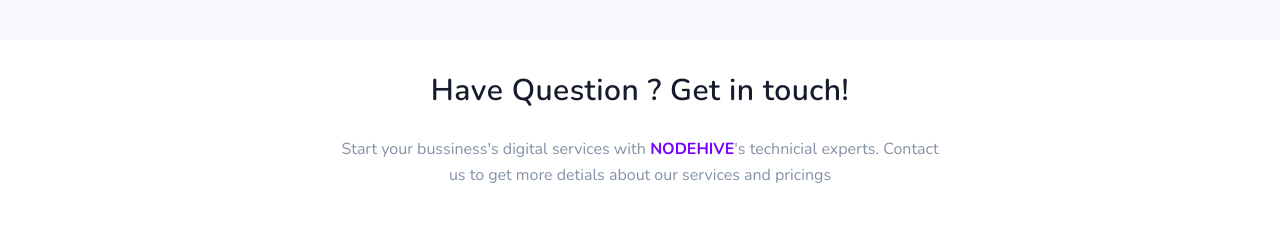
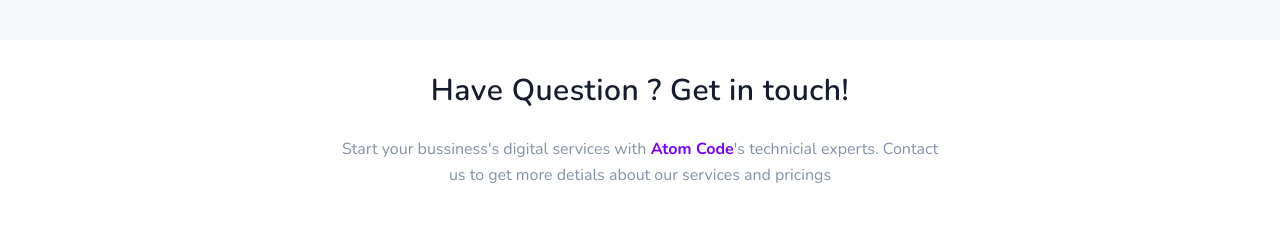
Before and after one commit to AtomBaseAI/Atom_Code_Web, a Next.js app: page / in a window 1280 px wide. Shown: the part 2540-2766 px from the top of the page. Built offline with nearby package versions, Linux system fonts and the light colour scheme.

Commit message:
patch update

```diff
--- a/src/pages/about.jsx
+++ b/src/pages/about.jsx
@@ -203,7 +203,7 @@
           <div className="text-center">
             <div className="section-title">
               <h4 className="title mb-4">Have Question ? Get in touch!</h4>
-              <p className="text-muted para-desc mx-auto">Start your bussiness's digital services with<span className="text-indigo font-weight-bold"> NODEHIVE</span>'s technicial experts. Contact us to get more detials about our services and pricings</p>
+              <p className="text-muted para-desc mx-auto">Start your bussiness's digital services with<span className="text-indigo font-weight-bold"> Atom Code</span>'s technicial experts. Contact us to get more detials about our services and pricings</p>
               <Link href="/contact" className="btn btn-primary mt-4"><i className="mdi mdi-phone" /> Contact us</Link>
             </div>
           </div>
--- a/src/pages/index.jsx
+++ b/src/pages/index.jsx
@@ -248,7 +248,7 @@
         <div className=" text-center">
           <div className="section-title">
             <h4 className="title mb-4">Have Question ? Get in touch!</h4>
-            <p className="text-muted para-desc mx-auto">Start your bussiness's digital services with<span className="text-indigo font-weight-bold"> NODEHIVE</span>'s technicial experts. Contact us to get more detials about our services and pricings</p>
+            <p className="text-muted para-desc mx-auto">Start your bussiness's digital services with<span className="text-indigo font-weight-bold"> Atom Code</span>'s technicial experts. Contact us to get more detials about our services and pricings</p>
             <Link href="/contact" className="btn btn-primary mt-4"><i className="mdi mdi-phone" /> Contact us</Link>
           </div>
         </div>
```
Also changed, not shown: 1 other file (tests, documents, lock files or other folders).
